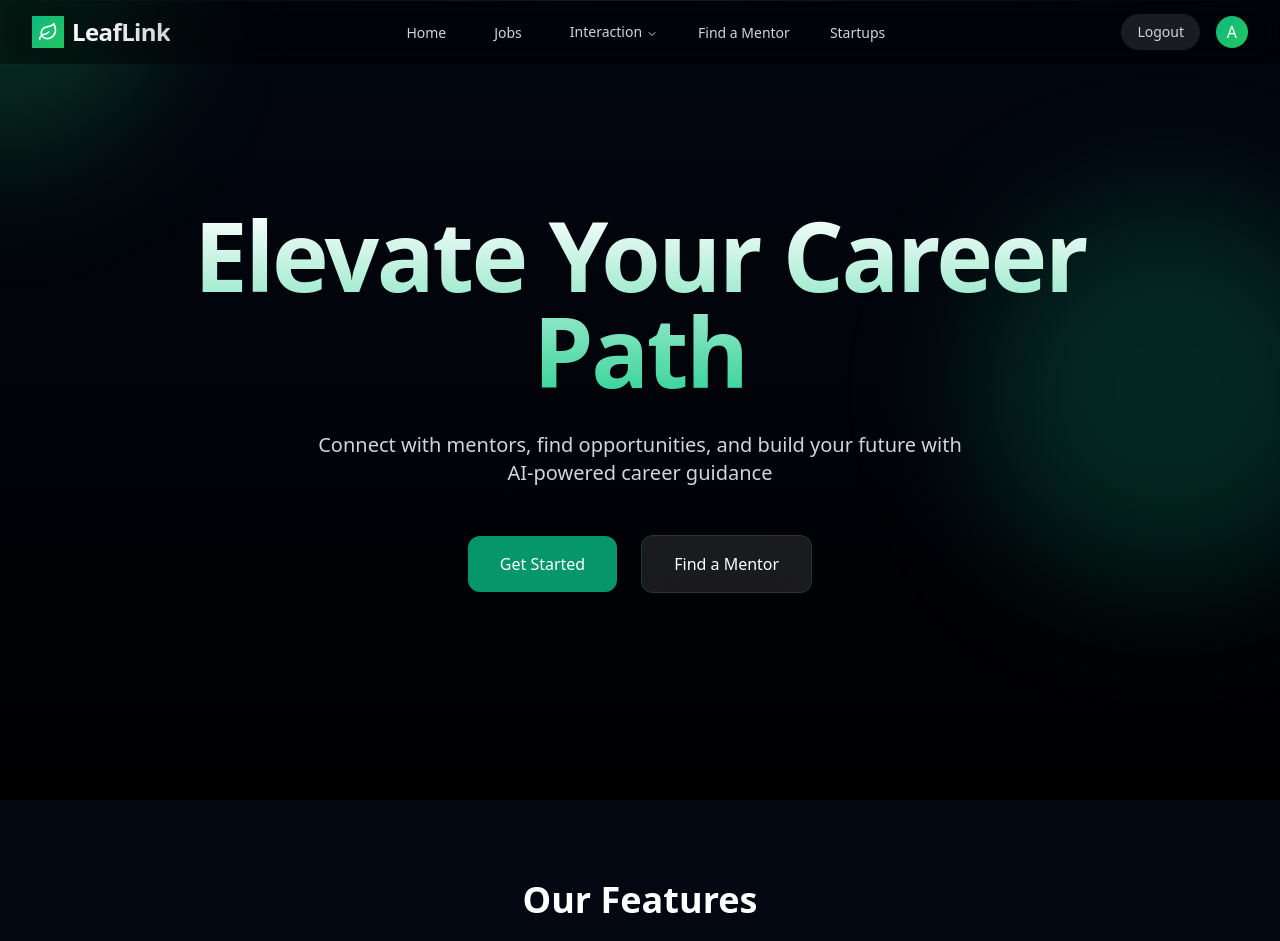
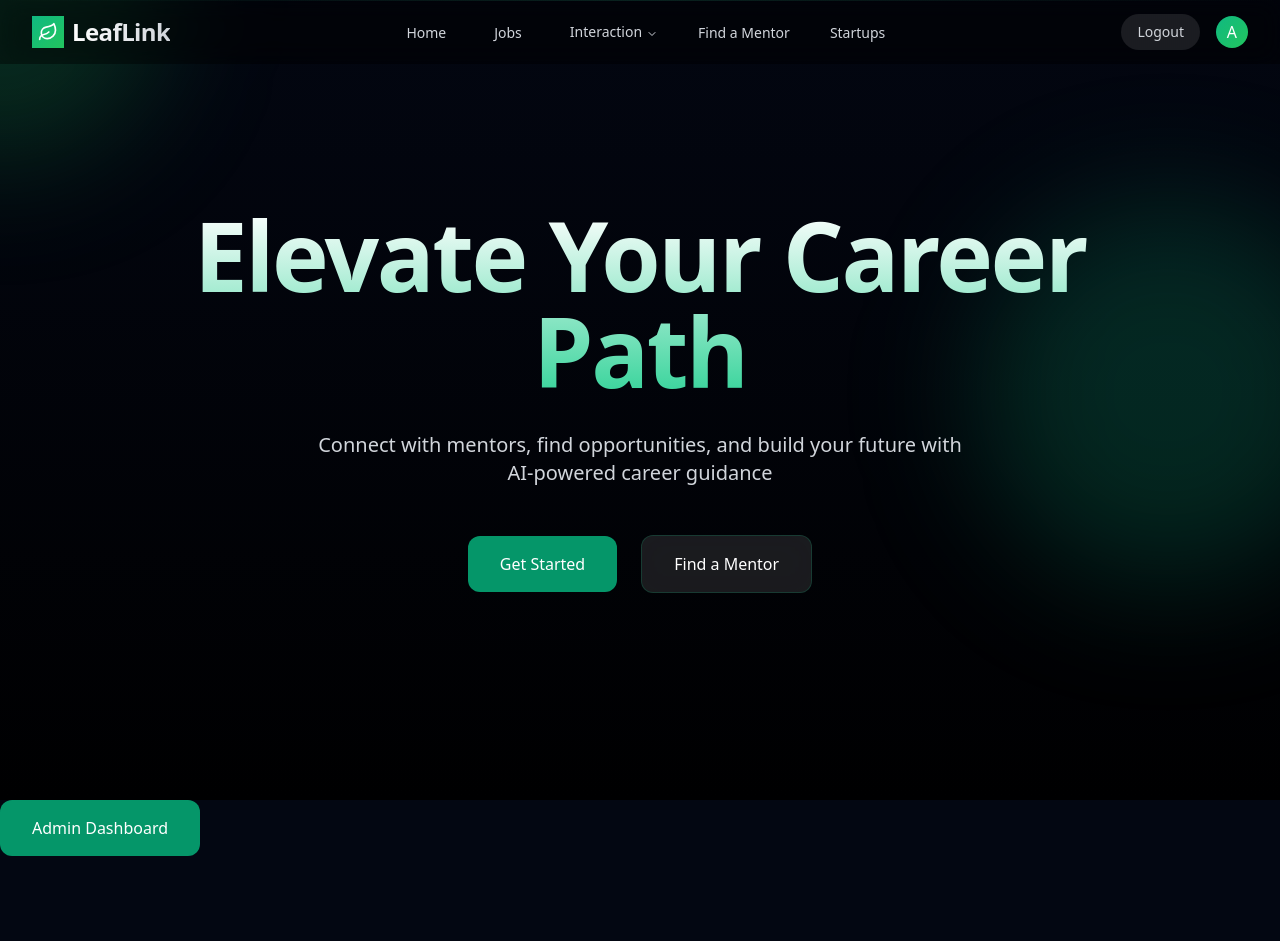
Before and after one commit to Yash-Zade/TECHNEX-25-HACK-A-THON, a React (Vite) app in the folder Frontend/: page / in a window 1280 px wide. Shown: the top 941 px of the page. Built offline with nearby package versions, Linux system fonts and the light colour scheme; no server answers.

Commit message:
Update Home.jsx

```diff
--- a/Frontend/src/components/Home/Home.jsx
+++ b/Frontend/src/components/Home/Home.jsx
@@ -113,7 +113,12 @@ const Home = () => {
             </div>
           </div>
         </div>
-
+<button
+                  className="px-8 py-4 bg-emerald-600 text-white rounded-xl hover:bg-emerald-700 hover:scale-105 transition-all duration-300"
+                  onClick={() => handleNavigate('/AdminDashboard')}
+                >
+                 Admin Dashboard
+                </button>
         {/* Features Grid */}
         <div className="py-20">
           <div className="container mx-auto px-4">
```
